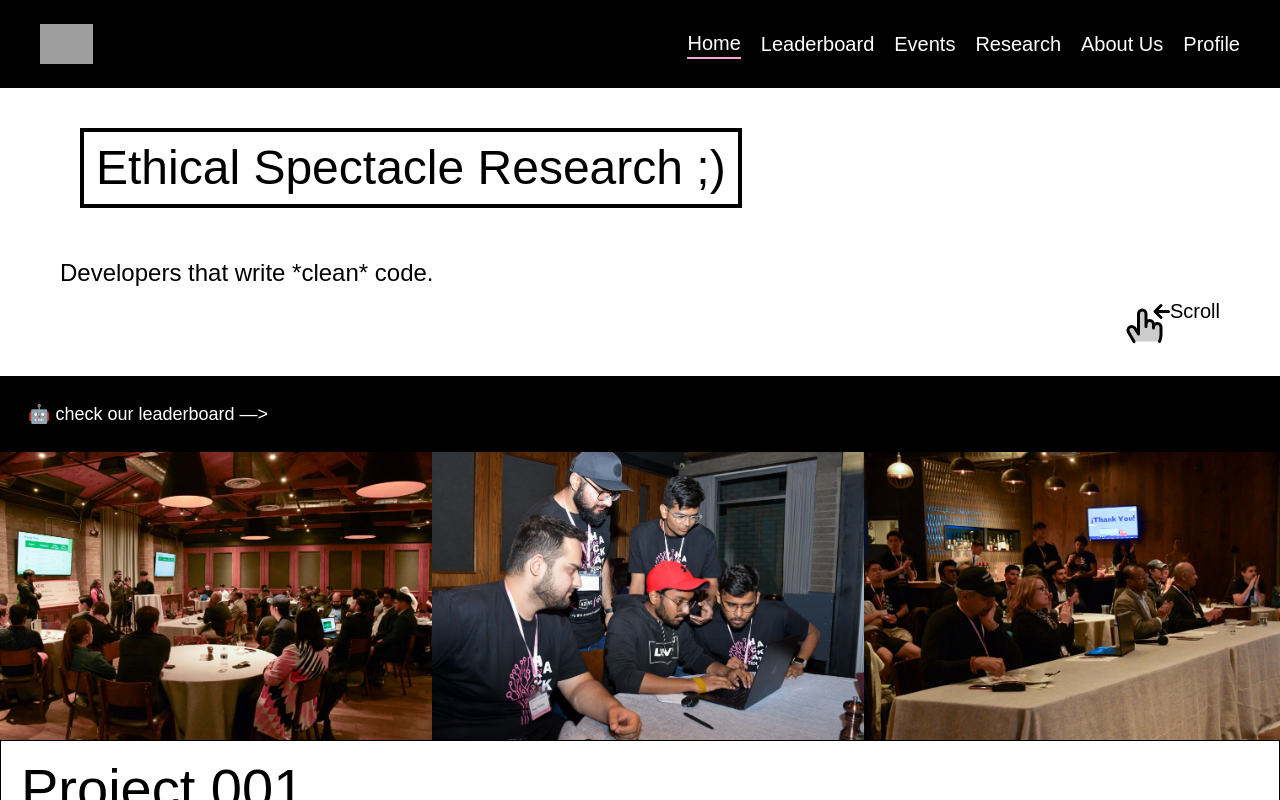
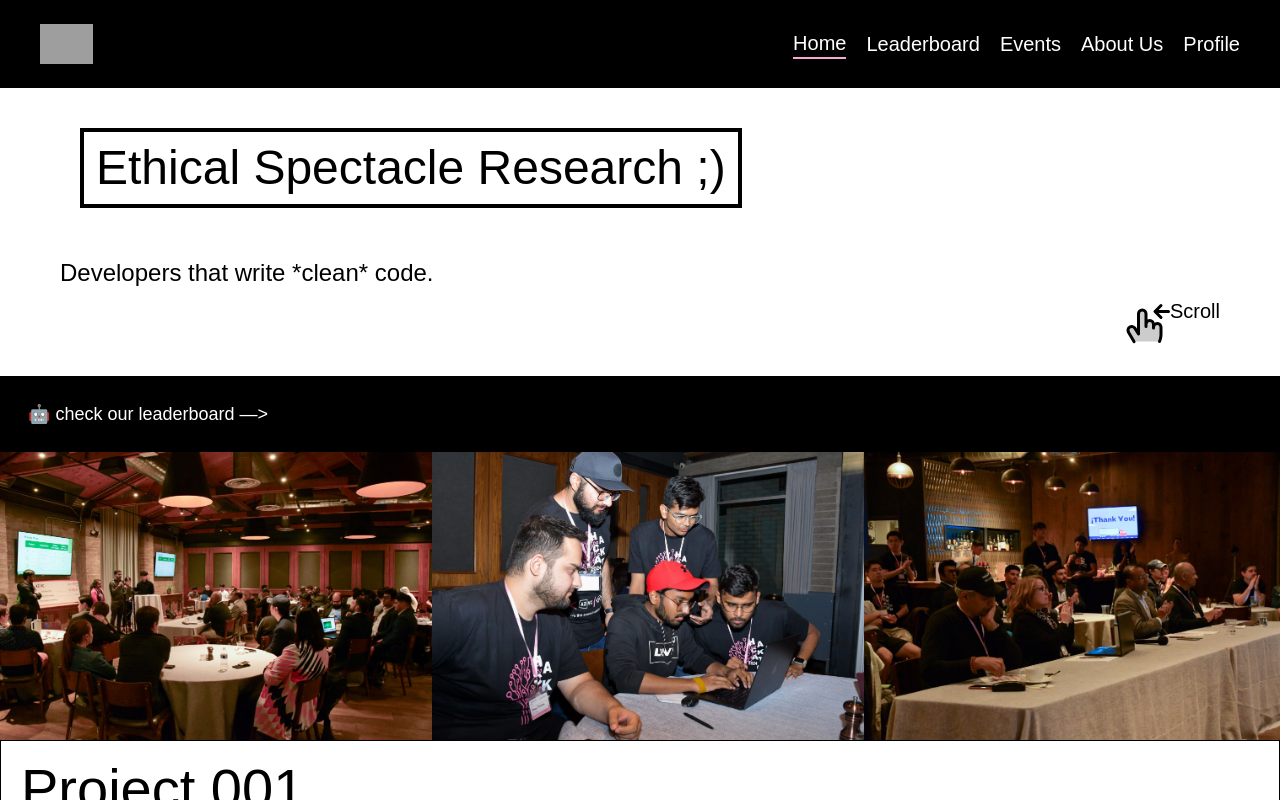
Before and after one commit to Ethical-Spectacle/newsite, a Next.js app: page / in a window 1280 px wide. Shown: the top 800 px of the page. Built offline with nearby package versions, Linux system fonts and the light colour scheme; grey boxes are pictures that could not be loaded; a web font is replaced by a local one.

Commit message:
removed research page

```diff
--- a/app/components/NavBar.js
+++ b/app/components/NavBar.js
@@ -32,7 +32,6 @@ const Navbar = () => {
             <a href="/" className={`${isActive('/')} text-xl`}>Home</a>
             <a href="/leaderboard" className={`${isActive('/leaderboard')} text-xl`}>Leaderboard</a>
             <a href="/events" className={`${isActive('/events')} text-xl`}>Events</a>
-            <a href="/research" className={`${isActive('/research')} text-xl`}>Research</a>
             <a href="/about" className={`${isActive('/about')} text-xl`}>About Us</a>
             <a href="/account" className={`${isActive('/account')} text-xl`}>Profile</a>
           </div>
@@ -58,10 +57,9 @@ const Navbar = () => {
             <h1 className="text-3xl text-left p-4">Menu</h1>
 
             {/* Navigation Links */}
-            <a href="/" onClick={() => setIsOpen(false)} className="p-4 text-xl border border-gray-300">Home 🥽</a>
+            <a href="/" onClick={() => setIsOpen(false)} className="p-4 text-xl border border-gray-300">Home 🔬</a>
             <a href="/leaderboard" onClick={() => setIsOpen(false)} className="p-4 text-xl border-b border-gray-300">Leaderboard 🏆</a>
             <a href="/events" onClick={() => setIsOpen(false)} className="p-4 text-xl border-b border-gray-300">Events ☕</a>
-            <a href="/research" onClick={() => setIsOpen(false)} className="p-4 text-xl border-b border-gray-300">Research 🔬</a>
             <a href="/about" onClick={() => setIsOpen(false)} className="p-4 text-xl border-b border-gray-300">About Us 🆒</a>
             <a href="/account" onClick={() => setIsOpen(false)} className="p-4 text-xl border-b border-gray-300">Profile 👾</a>
 
```
